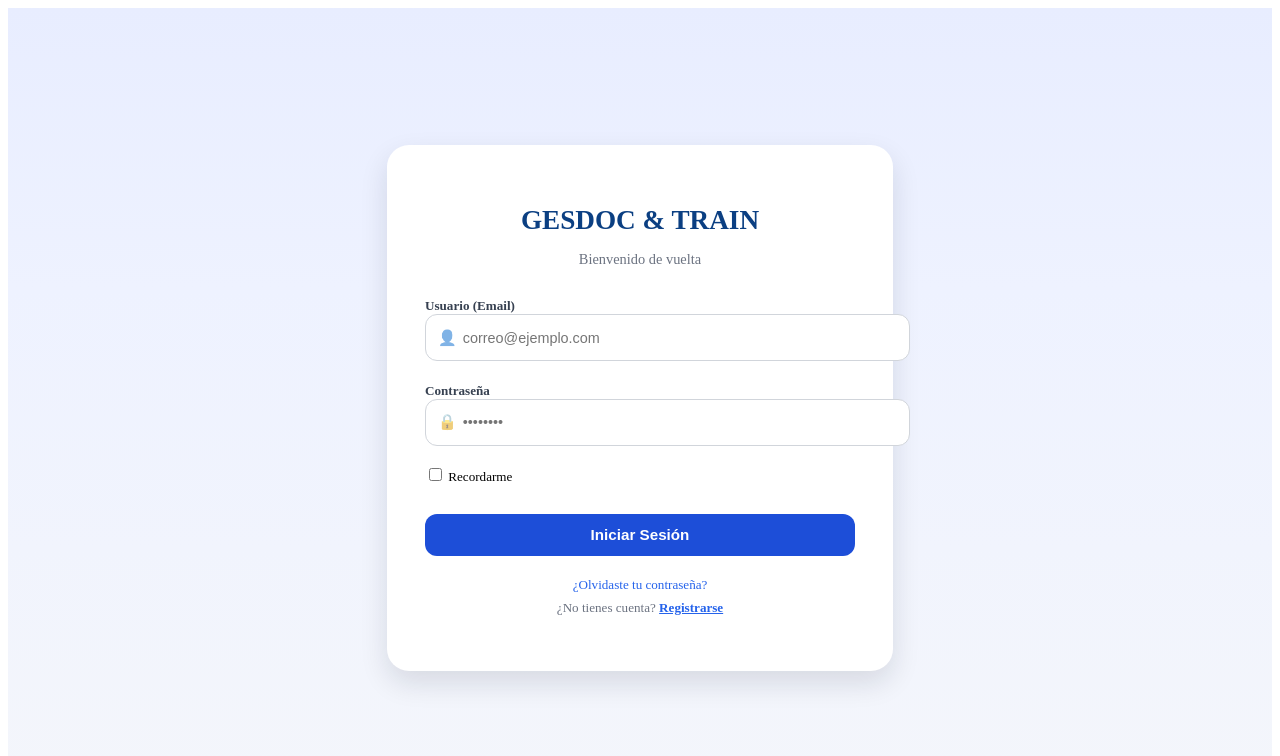
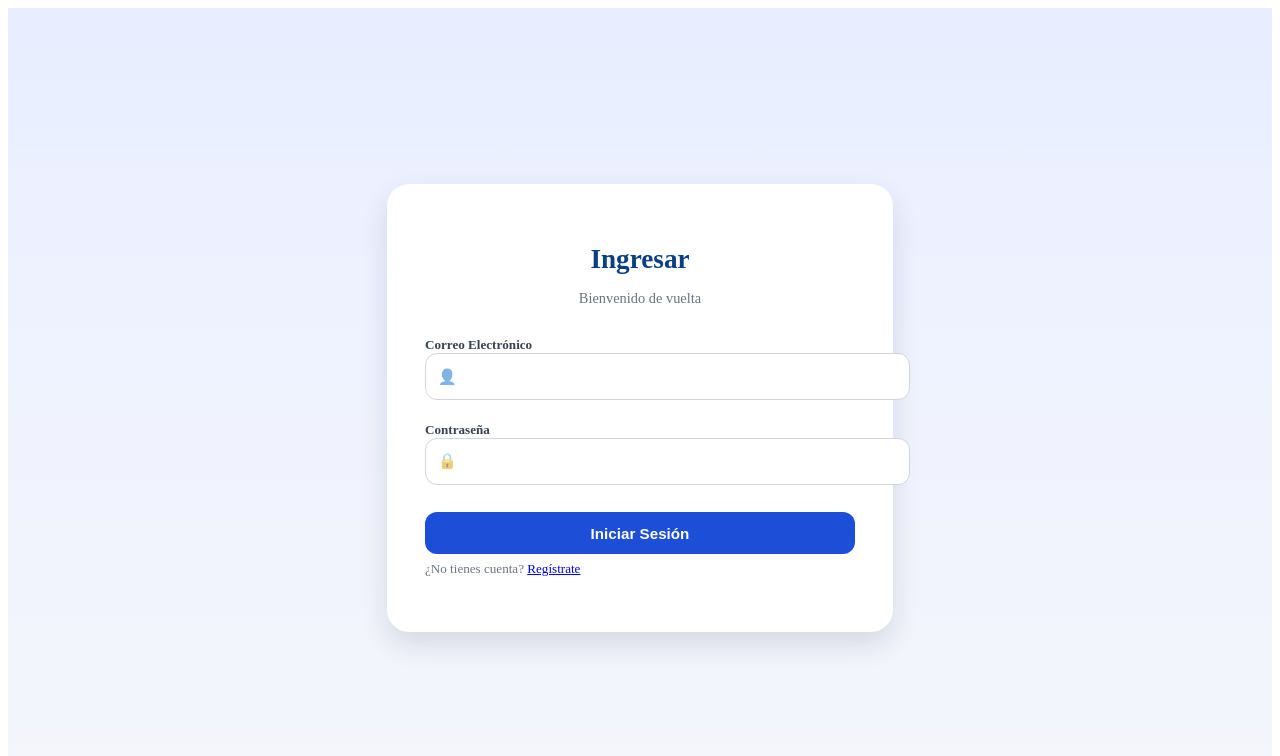
Before and after one commit to Carlos060801/GESDOC-TRAIN, a React (Vite) app in the folder repo-app/frontend/: page / in a window 1280 px wide. Shown: the top 756 px of the page. Built offline with nearby package versions, Linux system fonts and the light colour scheme.

Commit message:
Actualización
Actualización

```diff
--- a/repo-app/frontend/src/pages/LoginPage.jsx
+++ b/repo-app/frontend/src/pages/LoginPage.jsx
@@ -1,23 +1,20 @@
 import React, { useState } from "react";
-import { Link, useNavigate } from "react-router-dom"; // Importamos useNavigate para redirigir
+import { Link, useNavigate } from "react-router-dom";
+import { loginUser } from "../services/api";
 
 const LoginPage = () => {
-  const navigate = useNavigate(); // Hook para redirigir
+  const navigate = useNavigate();
+
   const [form, setForm] = useState({
     email: "",
     password: "",
-    remember: false,
   });
 
-  const [error, setError] = useState(null); // Estado para manejar errores
-  const [loading, setLoading] = useState(false); // Estado de carga
+  const [error, setError] = useState(null);
+  const [loading, setLoading] = useState(false);
 
   const handleChange = (e) => {
-    const { name, value, type, checked } = e.target;
-    setForm((prev) => ({
-      ...prev,
-      [name]: type === "checkbox" ? checked : value,
-    }));
+    setForm({ ...form, [e.target.name]: e.target.value });
   };
 
   const handleSubmit = async (e) => {
@@ -26,38 +23,23 @@ const LoginPage = () => {
     setLoading(true);
 
     try {
-      // 1. Hacemos la petición a tu Backend Python
-      const response = await fetch("http://127.0.0.1:8000/login", {
-        method: "POST",
-        headers: {
-          "Content-Type": "application/json",
-        },
-        body: JSON.stringify({
+      const response = await loginUser({
         email: form.email,
         password: form.password,
-        }),
       });
 
-      // 2. Verificamos la respuesta
-      const data = await response.json();
+      const data = response.data;
 
-      if (response.ok) {
-        console.log("✅ Login exitoso:", data);
-        alert("¡Bienvenido " + data.usuario.nombre + "!");
+      alert("Bienvenido " + data.user.name);
 
-        // Guardar datos en localStorage (Sesión básica)
-        localStorage.setItem("usuario", JSON.stringify(data.usuario));
-        localStorage.setItem("token", data.token);
+      localStorage.setItem("token", data.access_token);
+      localStorage.setItem("usuario", JSON.stringify(data.user));
 
-        // Redirigir al Dashboard (Asegúrate que la ruta exista en tu router)
       navigate("/dashboard");
-      } else {
-        setError(data.detail || "Error al iniciar sesión");
-      }
 
     } catch (err) {
-      console.error("Error de conexión:", err);
-      setError("No se pudo conectar con el servidor. Revisa si el Backend está corriendo.");
+      console.error(err);
+      setError("Credenciales incorrectas o servidor no disponible.");
     } finally {
       setLoading(false);
     }
@@ -66,75 +48,50 @@ const LoginPage = () => {
   return (
     <div className="auth-page">
       <div className="auth-card">
-        <h1 className="auth-title">GESDOC & TRAIN</h1>
+        <h1 className="auth-title">Ingresar</h1>
         <p className="auth-subtitle">Bienvenido de vuelta</p>
 
-        {/* Mostrar error si existe */}
-        {error && <div style={{ color: "red", marginBottom: "1rem", textAlign: "center" }}>⚠️ {error}</div>}
+        {error && (
+          <div style={{ color: "red", textAlign: "center", marginBottom: "1rem" }}>
+            ⚠️ {error}
+          </div>
+        )}
 
         <form onSubmit={handleSubmit} className="auth-form">
 
-          <label className="auth-label">
-            Usuario (Email)
+          <label className="auth-label">Correo Electrónico</label>
           <div className="auth-input-wrapper">
             <span className="auth-input-icon">👤</span>
             <input
               type="email"
               name="email"
-                placeholder="correo@ejemplo.com"
+              className="auth-input"
               value={form.email}
               onChange={handleChange}
-                className="auth-input"
               required
             />
           </div>
-          </label>
 
-          <label className="auth-label">
-            Contraseña
+          <label className="auth-label">Contraseña</label>
           <div className="auth-input-wrapper">
             <span className="auth-input-icon">🔒</span>
             <input
               type="password"
               name="password"
-                placeholder="••••••••"
+              className="auth-input"
               value={form.password}
               onChange={handleChange}
-                className="auth-input"
               required
             />
-            </div>
-          </label>
-
-          <div className="auth-remember">
-            <label>
-              <input
-                type="checkbox"
-                name="remember"
-                checked={form.remember}
-                onChange={handleChange}
-              />{" "}
-              Recordarme
-            </label>
           </div>
 
           <button type="submit" className="auth-btn-primary" disabled={loading}>
             {loading ? "Verificando..." : "Iniciar Sesión"}
           </button>
 
-          <div className="auth-links">
-            <a href="#" className="auth-link">
-              ¿Olvidaste tu contraseña?
-            </a>
-
           <p className="auth-register-text">
-              ¿No tienes cuenta?{" "}
-              <Link to="/register" className="auth-link-strong">
-                Registrarse
-              </Link>
+            ¿No tienes cuenta? <Link to="/register">Regístrate</Link>
           </p>
-          </div>
-
         </form>
       </div>
     </div>
```
Lines whose indentation alone changed are shown as unchanged.
